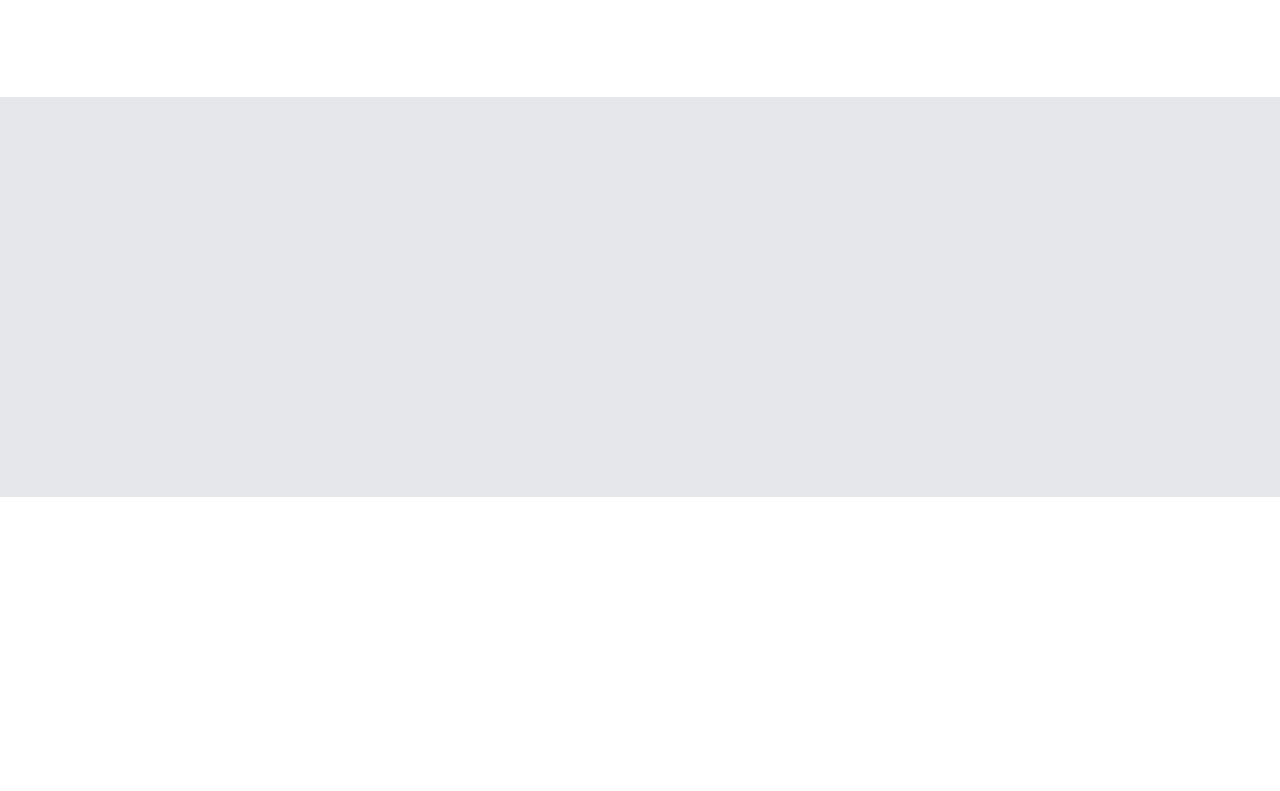
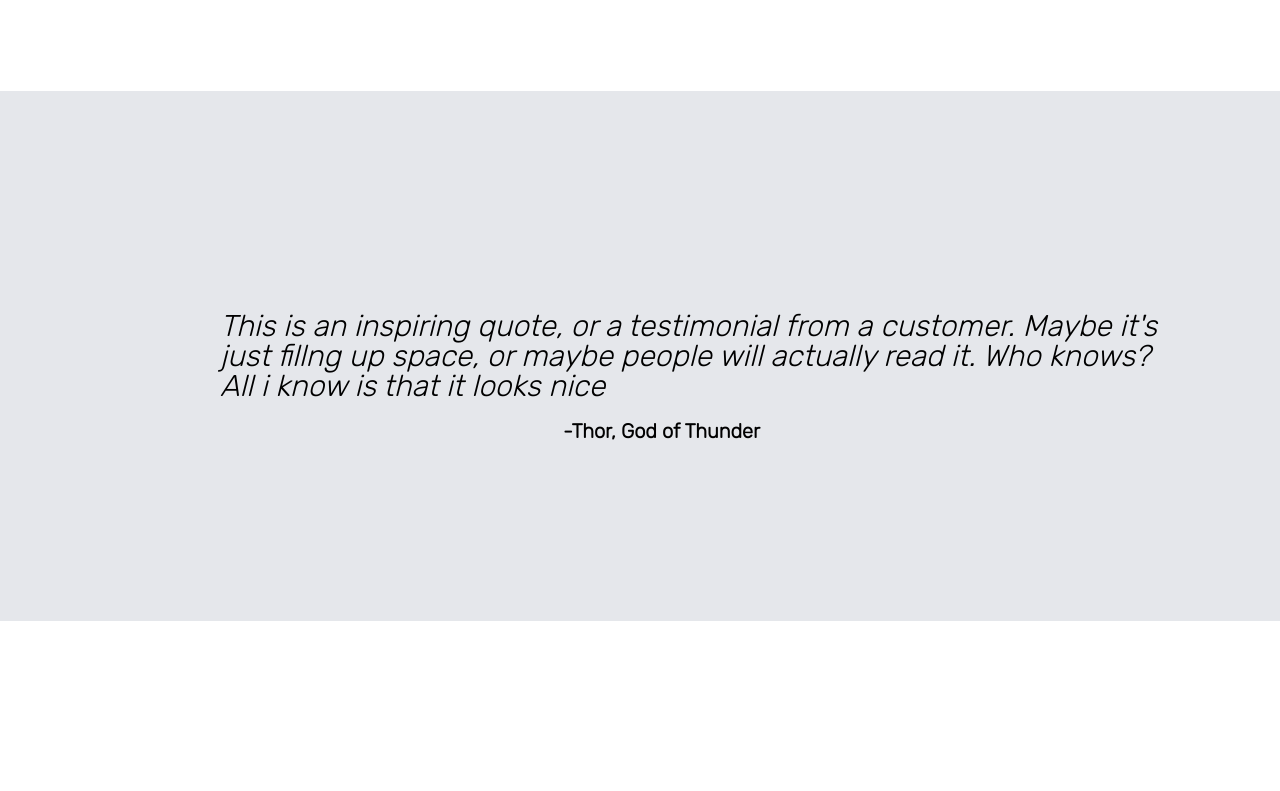
Before and after one commit to lucomoraes/Flexbox-LandingPage, a plain HTML site: page index.html in a window 1280 px wide. Shown: the part 773-1564 px from the top of the page. Drawn offline with Linux system fonts and the light colour scheme.

Commit message:
criação da section quote

```diff
--- a/index.html
+++ b/index.html
@@ -37,7 +37,7 @@
                     </div>
                     <div class="info-box">
                         <div class="box"></div>
-                        <span id="info-text">this some subtext under an illustration or image</span>
+                        <span>this some subtext under an illustration or image</span>
                     </div>
                     <div class="info-box">
                         <div class="box"></div>
@@ -50,7 +50,8 @@
                 </div>
         </section>
         <section class="quote">
-
+            <p>This is an inspiring quote, or a testimonial from a customer. Maybe it's just fillng up space, or maybe people will actually read it. Who knows? All i know is that it looks nice</p>
+            <span>-Thor, God of Thunder</span>
         </section>
         <section class="call-to-action">
 
--- a/style.css
+++ b/style.css
@@ -1,5 +1,9 @@
 * {
     box-sizing: border-box;
+}
+
+body {
+    font-family: 'Rubik', sans-serif;
 }
 
 .header-container {
@@ -11,12 +15,10 @@
 }
 
 .header-container span {
-
     font-size: 24px;
     margin-top: 15px;
     color: #F9FAF8;
     font-weight: bold;
-    font-family: 'Rubik', sans-serif;
 }
 
 .header-container nav ul {
@@ -29,7 +31,6 @@
     color: #F9FAF8;
     margin-left: 20px;
     text-decoration: none;
-    font-family: 'Rubik', sans-serif;
 }
 
 .hero-container {
@@ -43,10 +44,6 @@
 
 .hero-secondary-container {
     width: 25%;
-}
-
-.hero-secondary-container h1, p {
-    font-family: 'Rubik', sans-serif;
 }
 
 .hero-secondary-container h1 {
@@ -74,14 +71,12 @@
     border-radius: 5px;
     font-weight: bolder;
     background: #3882F6;
-    font-family: 'Rubik', sans-serif;
 }
 .info h2 {
     font-size: 30px;
     margin: 50px 0px;
     text-align: center;
     font-weight: bolder;
-    font-family: 'Rubik', sans-serif;
 }
 
 .info-container {
@@ -93,6 +88,7 @@
 
 .info-box {
     width: 130px;
+    font-size: 14px;
     text-align: center;
 }
 
@@ -104,8 +100,23 @@
 }
 
 .quote {
+    padding: 200px;
     background: #E5E7EB;
-    padding: 200px;
+}
+
+.quote p {
+    width: 1000px;
+    padding: 20px;
+    margin: 0 auto;
+    font-size: 30px;
+    font-style: italic;
+}
+
+.quote span {
+    right: 520px;
+    font-size: 20px;
+    font-weight: bold;
+    position: absolute;
 }
 
 .call-to-action {
@@ -117,6 +128,4 @@ footer {
     color: #F9FAF8;
     text-align: center;
     background: #1F2937;
-    font-family: 'Rubik', sans-serif;
-
 }
```
